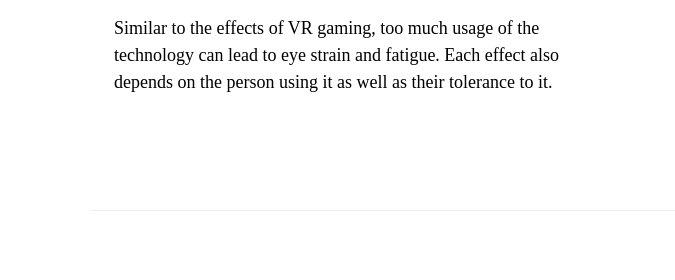
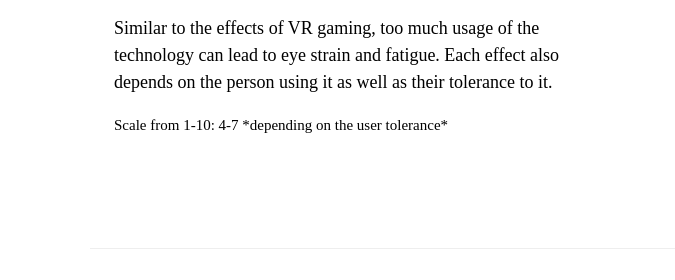
Before and after one commit to jovaleri/VRMedicalField, a plain HTML site: page index.html in a window 1280 px wide. Shown: the part 1280-1560 px from the top of the page, 0-675 px from the left. Drawn offline with nearby package versions, Linux system fonts and the light colour scheme.

Commit message:
Initial Commit

```diff
--- a/index.html
+++ b/index.html
@@ -84,6 +84,7 @@ h1, h2, h3, h4, h5, h6 {
 					to eye strain and fatigue. Each effect also depends on the person using it
 					as well as their tolerance to it.
 				</p>
+				<p>Scale from 1-10: 4-7 *depending on the user tolerance*</p>
 			</p>
 			</div>
 		</div>
```
